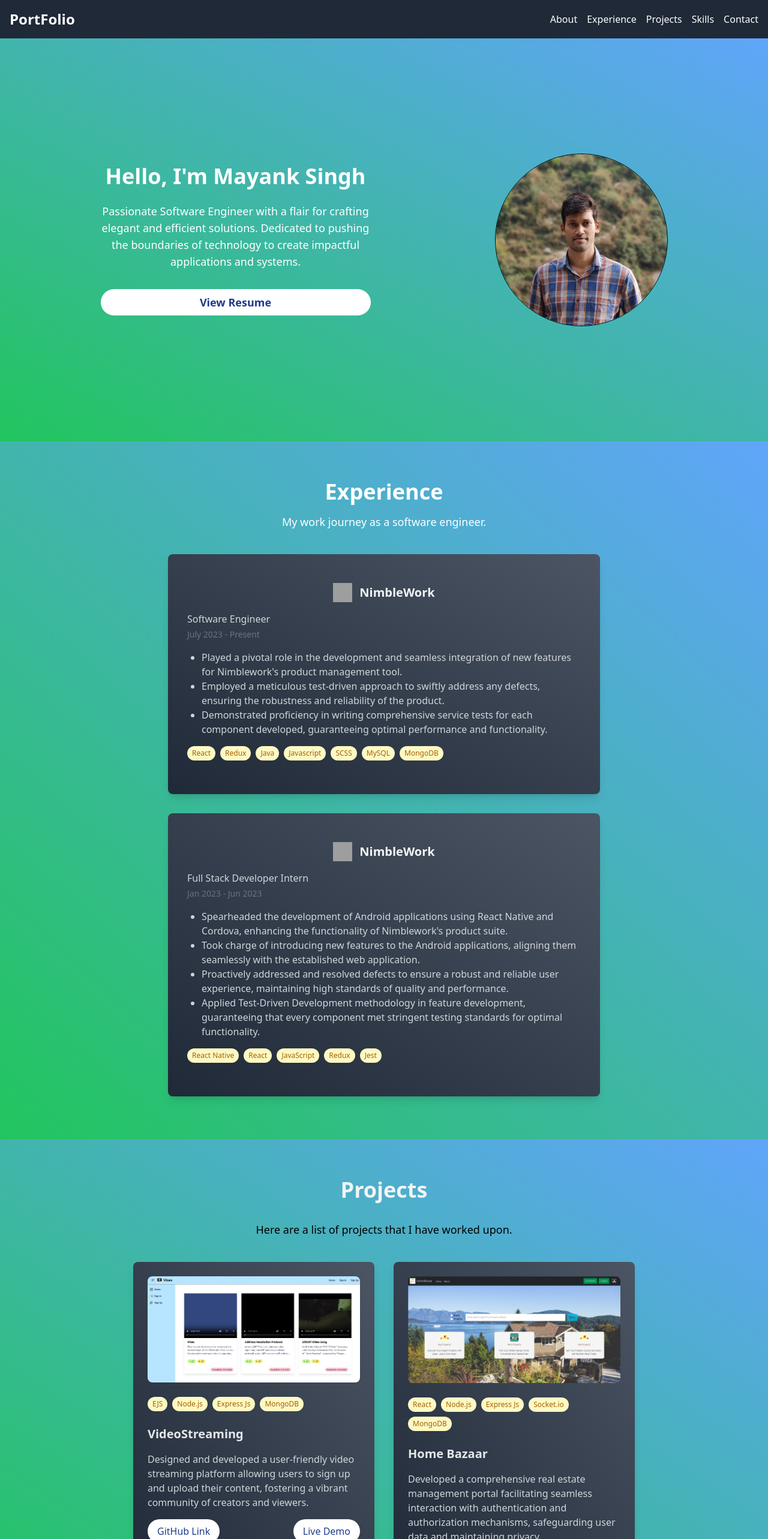
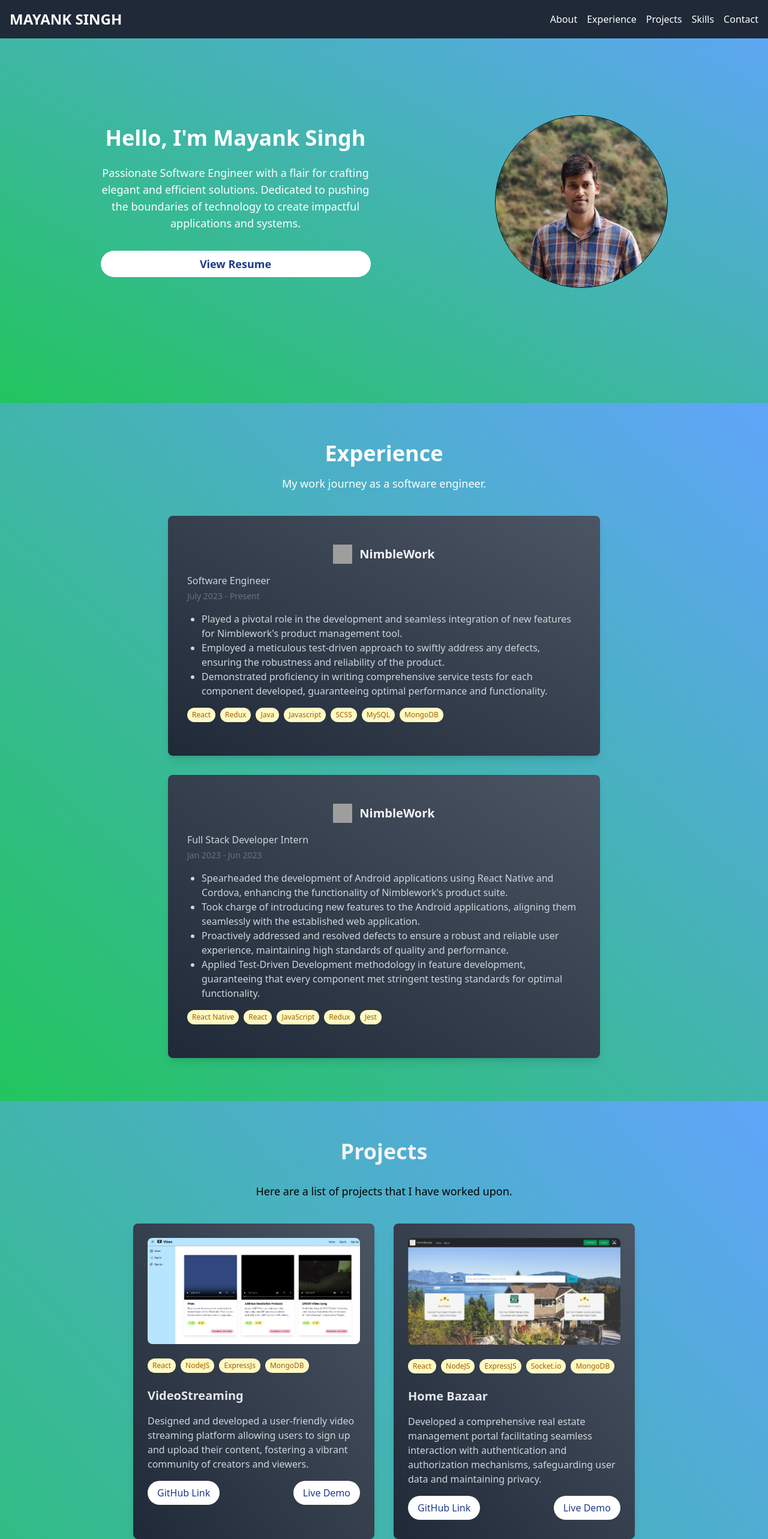
Before and after one commit to ms1835/PortFolio, a React (Create React App) app: page / in a window 1280 px wide. Shown: the top 2566 px of the page at 60% size. Built offline with nearby package versions, Linux system fonts and the light colour scheme; grey boxes are pictures that could not be loaded.

Commit message:
Added projects and changed links

```diff
--- a/src/components/About.js
+++ b/src/components/About.js
@@ -15,7 +15,7 @@ const About = () => {
           </p>
           <div>
             <a
-              href='https://drive.google.com/file/d/1rTFmV-LOo5a3Q6A2YjHDFy2u2LwoLhcu/view?usp=drive_link'
+              href='https://drive.google.com/file/d/1CJ9JWOgMCF_pj5C4oYrdZXUumP2d3r_K/view?usp=sharing'
               target="_blank"
               className="flex bg-white text-blue-900 font-semibold py-2 px-6 rounded-full text-lg transition ease-in-out duration-300 hover:bg-blue-100 justify-center"
               rel="noreferrer"
--- a/src/components/Footer.js
+++ b/src/components/Footer.js
@@ -38,7 +38,7 @@ const Footer = () => {
         </div>
       </div>
       <div className="text-center mt-8">
-        <p>&copy; 2023 Mayank Singh. All Rights Reserved.</p>
+        <p>&copy; 2024 &nbsp; All Rights Reserved.</p>
       </div>
     </footer>
   );
--- a/src/components/Navbar.js
+++ b/src/components/Navbar.js
@@ -12,10 +12,10 @@ const Navbar = () => {
   };
 
   return (
-    <nav className="bg-gray-800 p-4">
+    <nav className="bg-gray-800 p-4 fixed w-full">
       <div className="container mx-auto flex justify-between items-center">
         <div className="flex items-center">
-          <h1 className="text-white text-2xl font-bold">PortFolio</h1>
+          <h1 className="text-white text-2xl font-bold">MAYANK SINGH</h1>
         </div>
         <div className="hidden md:flex space-x-4">
           <button className="text-white" onClick={() => scrollToSection('about')}>About</button>
@@ -48,11 +48,11 @@ const Navbar = () => {
       </div>
       {showMenu && (
         <div className="md:hidden py-2 mt-4">
-          <button className="w-full block text-white px-4 py-2 hover:bg-white hover:text-black rounded-md" onClick={() => scrollToSection('about')}>About</button>
-          <button className="w-full block text-white px-4 py-2 hover:bg-white hover:text-black rounded-md" onClick={() => scrollToSection('experience')}>Experience</button>
-          <button className="w-full block text-white px-4 py-2 hover:bg-white hover:text-black rounded-md" onClick={() => scrollToSection('projects')}>Projects</button>
-          <button className="w-full block text-white px-4 py-2 hover:bg-white hover:text-black rounded-md" onClick={() => scrollToSection('skills')}>Skills</button>
-          <button className="w-full block text-white px-4 py-2 hover:bg-white hover:text-black rounded-md" onClick={() => scrollToSection('contact')}>Contact</button>
+          <button className="w-full block text-white px-4 py-2 hover:bg-white hover:text-black rounded-md" onClick={() => {toggleMenu(); scrollToSection('about')}}>About</button>
+          <button className="w-full block text-white px-4 py-2 hover:bg-white hover:text-black rounded-md" onClick={() => {toggleMenu(); scrollToSection('experience')}}>Experience</button>
+          <button className="w-full block text-white px-4 py-2 hover:bg-white hover:text-black rounded-md" onClick={() => {toggleMenu(); scrollToSection('projects')}}>Projects</button>
+          <button className="w-full block text-white px-4 py-2 hover:bg-white hover:text-black rounded-md" onClick={() => {toggleMenu(); scrollToSection('skills')}}>Skills</button>
+          <button className="w-full block text-white px-4 py-2 hover:bg-white hover:text-black rounded-md" onClick={() => {toggleMenu(); scrollToSection('contact')}}>Contact</button>
         </div>
       )}
     </nav>
--- a/src/components/Projects.js
+++ b/src/components/Projects.js
@@ -1,13 +1,15 @@
 import React from 'react';
 import VideoStreaming from '../assets/images/VideoStreaming.png';
-import HomeBazaar from '../assets/images/HomeBazaar.png'
+import HomeBazaar from '../assets/images/HomeBazaar.png';
+import ChitChat from '../assets/images/Chit-Chat.png';
+import TaskManager from '../assets/images/TaskManager.jpg';
 
 const Projects = () => {
   const projects = [
     {
       name: 'VideoStreaming',
       image: VideoStreaming,
-      techStack: ['EJS', 'Node.js', 'Express Js', 'MongoDB'],
+      techStack: ['React', 'NodeJS', 'ExpressJs', 'MongoDB'],
       description: 'Designed and developed a user-friendly video streaming platform allowing users to sign up and upload their content, fostering a vibrant community of creators and viewers.',
       githubLink: 'https://github.com/ms1835/VideoStreaming',
       liveDemoLink: 'https://videogram-y314.onrender.com/'
@@ -15,10 +17,27 @@ const Projects = () => {
     {
       name: 'Home Bazaar',
       image: HomeBazaar,
-      techStack: ['React', 'Node.js', 'Express Js', 'Socket.io', 'MongoDB'],
+      techStack: ['React', 'NodeJS', 'ExpressJS', 'Socket.io', 'MongoDB'],
       description: 'Developed a comprehensive real estate management portal facilitating seamless interaction with authentication and authorization mechanisms, safeguarding user data and maintaining privacy.',
       githubLink: 'https://github.com/ms1835/RealEstate',
       liveDemoLink: 'https://homebazaar.onrender.com/'
+    },
+    {
+      name: 'Chit-Chat',
+      image: ChitChat,
+      techStack: ['React', 'MongoDB', 'Socket.io', 'Tailwind'],
+      description: 'developed a dynamic chat application with robust, real-time messaging capabilities, enabling users to connect and communicate instantly with others on the platform. The project ensures seamless and uninterrupted communication, fostering efficient and immediate interactions between users.',
+      githubLink: 'https://github.com/ms1835/ChatBot',
+      liveDemoLink: 'https://chatbot-m2ax.onrender.com/'
+    },
+    {
+      name: 'TaskMaster Pro',
+      image: TaskManager,
+      techStack: ['React Native', 'Expo', 'Redux', 'NodeJS', 'ExpressJS', 'Cloudianary', 'MongoDB'],
+      description: 'TaskMaster Pro is a comprehensive task management app that allows users to seamlessly create, manage, and complete their to-dos. With features like account creation, password updates, profile management via OTP, and intuitive task organization.',
+      githubLink: 'https://github.com/ms1835/Todo-app',
+      liveDemoLink: 'https://expo.dev/accounts/ms1835/projects/taskmaster/builds/a9aeb7fa-cbd6-4742-9907-ae91d1430621',
+      isMobile: true
     }
     // Add more projects as needed...
   ];
@@ -33,7 +52,9 @@ const Projects = () => {
         <div className="grid grid-cols-1 md:grid-cols-2 gap-8 m-2 px-6">
           {projects.map((project, index) => (
             <div key={index} className="bg-gradient-to-tr to-gray-600 from-gray-800 p-6 rounded-lg shadow-lg">
-              <img src={project.image} alt={project.name} className="w-full h-50 object-cover mb-6 rounded-lg" />
+              <a href={project.image} target='_blank' rel="noopener noreferrer">
+                <img src={project.image} alt={project.name} className="w-full min-h-[150px] max-h-[200px] object-contain mb-6 rounded-lg" />
+              </a>
               <div className="flex flex-wrap mb-4">
                 {project.techStack.map((tech, i) => (
                   <div key={i} className="bg-yellow-100 text-yellow-700 px-2 py-1 rounded-full text-xs mr-2 mb-2">{tech}</div>
@@ -55,7 +76,7 @@ const Projects = () => {
                   target="_blank"
                   rel="noopener noreferrer"
                   className="flex bg-white text-blue-900 py-2 px-4 rounded-full text-md transition ease-in-out duration-300 hover:bg-blue-100 justify-center mb-2"
-                  >Live Demo
+                  >{project.isMobile ? "Download APK" : "Live Demo"}
                 </a>
               </div>
             </div>
```
Also changed, not shown: src/assets/images/Chit-Chat.png (added), src/assets/images/TaskManager.jpg (added).
